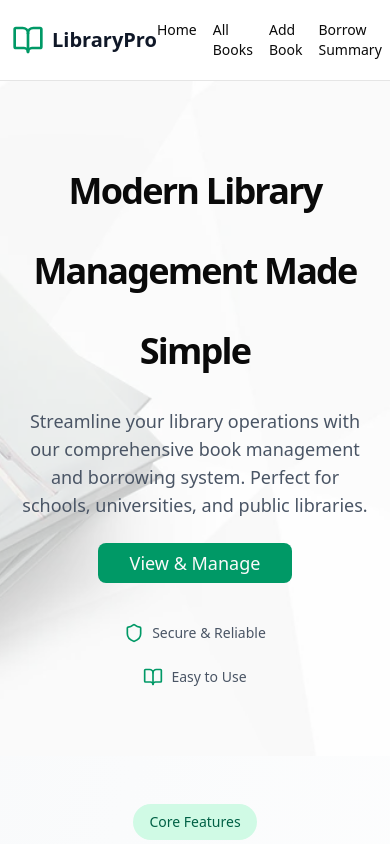
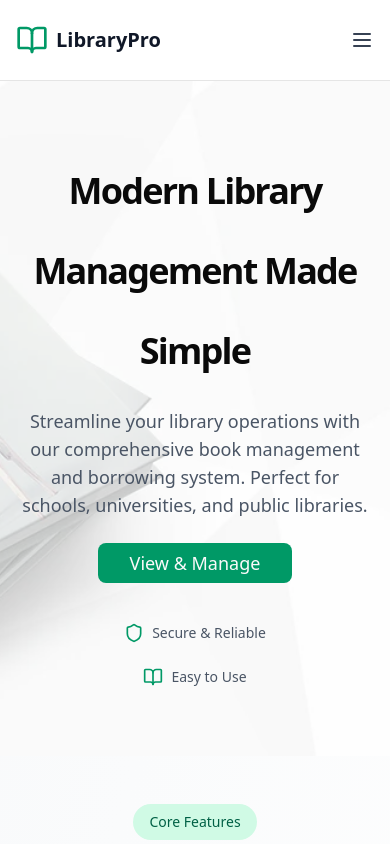
Before and after one commit to walid-official/library-management-system, a React (Vite) app: page / in a window 390 px wide. Shown: the top 844 px of the page. Built offline with nearby package versions, Linux system fonts and the light colour scheme.

Commit message:
navbar is responsived

```diff
--- a/src/components/navbar/Navbar.tsx
+++ b/src/components/navbar/Navbar.tsx
@@ -1,17 +1,21 @@
-
+import { useState } from 'react';
 import { Link } from 'react-router-dom';
-import { BookOpen } from 'lucide-react';
+import { BookOpen, Menu, X } from 'lucide-react';
 
 const Navbar = () => {
+  const [isOpen, setIsOpen] = useState(false);
+
   return (
-        <div>
-          <header className=" border-b py-2">
-           <div className='px-3 lg:px-4 h-16 flex items-center   mx-auto max-w-7xl'>
-                <Link to="/" className="flex items-center justify-center">
+    <header className="border-b py-2">
+      <div className="px-4 h-16 flex items-center justify-between mx-auto max-w-7xl">
+        {/* Logo */}
+        <Link to="/" className="flex items-center">
           <BookOpen className="h-8 w-8 text-emerald-600" />
           <span className="ml-2 text-xl font-bold text-gray-900">LibraryPro</span>
         </Link>
-                <nav className="ml-auto flex gap-4 sm:gap-6">
+
+        {/* Desktop Menu */}
+        <nav className="hidden md:flex ml-auto gap-4">
           <Link to="/" className="text-sm font-medium hover:text-emerald-600 transition-colors">
             Home
           </Link>
@@ -25,9 +29,34 @@ const Navbar = () => {
             Borrow Summary
           </Link>
         </nav>
+
+        {/* Mobile menu button */}
+        <button
+          className="md:hidden ml-auto text-gray-700"
+          onClick={() => setIsOpen(!isOpen)}
+        >
+          {isOpen ? <X className="h-6 w-6" /> : <Menu className="h-6 w-6" />}
+        </button>
       </div>
+
+      {/* Mobile menu links */}
+      {isOpen && (
+        <nav className="md:hidden flex flex-col gap-2 px-4 pb-4">
+          <Link to="/" className="text-sm font-medium hover:text-emerald-600 transition-colors">
+            Home
+          </Link>
+          <Link to="/books" className="text-sm font-medium hover:text-emerald-600 transition-colors">
+            All Books
+          </Link>
+          <Link to="/create-book" className="text-sm font-medium hover:text-emerald-600 transition-colors">
+            Add Book
+          </Link>
+          <Link to="/borrow-summary" className="text-sm font-medium hover:text-emerald-600 transition-colors">
+            Borrow Summary
+          </Link>
+        </nav>
+      )}
     </header>
-        </div>
   );
 };
 
```
Lines whose indentation alone changed are shown as unchanged.
